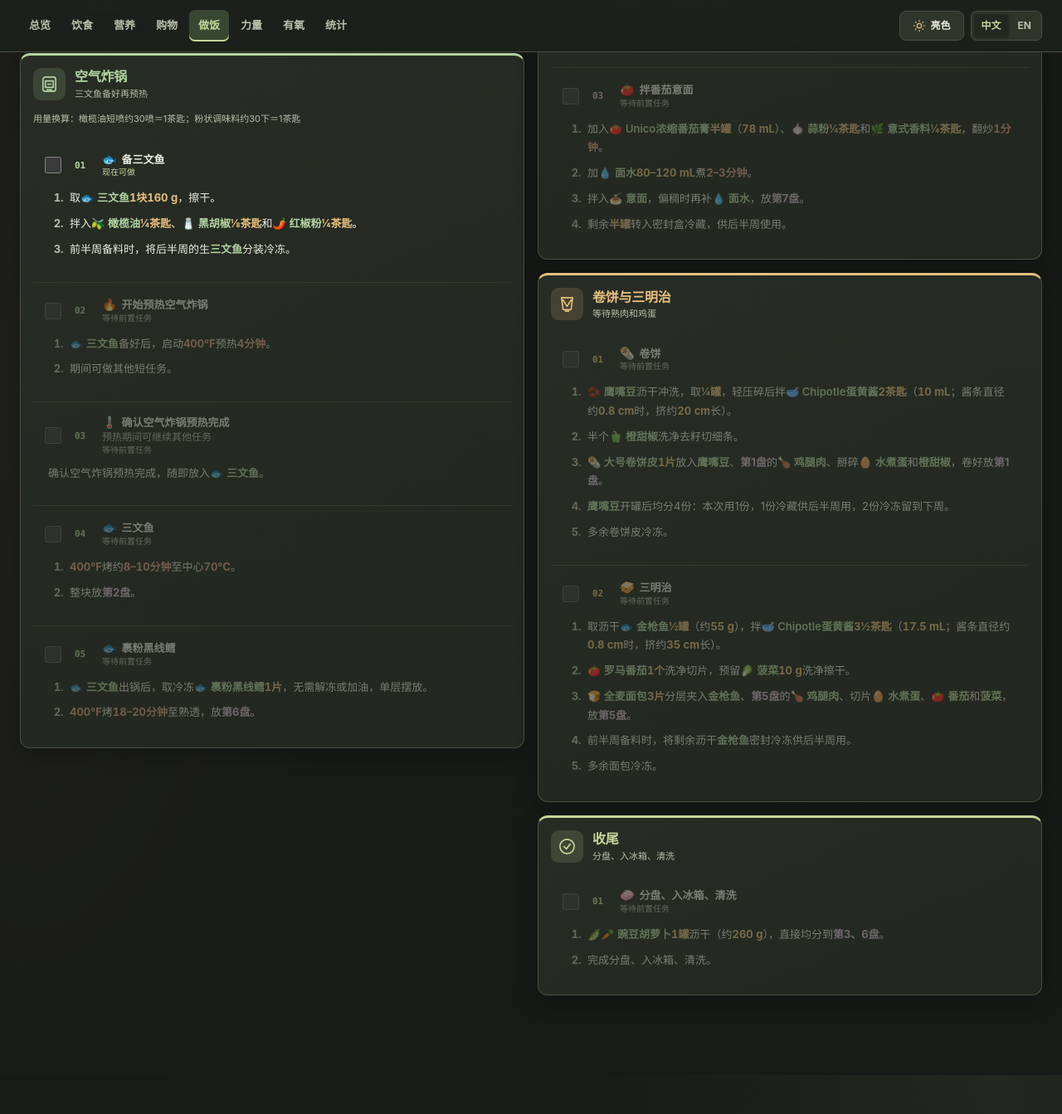
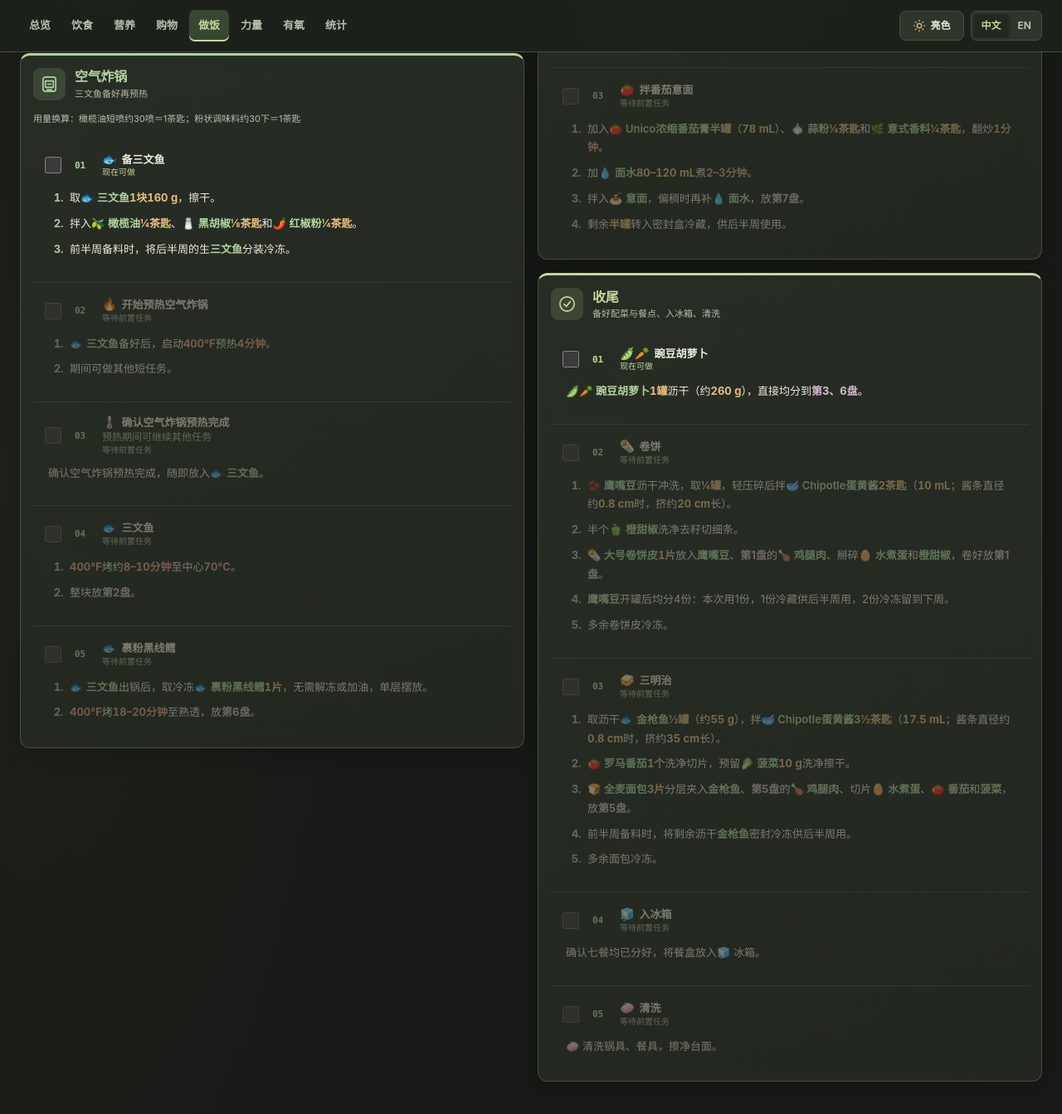
Before and after one commit to yunhaixiang/fitness, a Jekyll site: the page built from cooking.md, in a window 1280 px wide and 1400 px high, scrolled down 2768 px. Shown: the top 1343 px of the window at 83% size. Built offline with Jekyll 4.4.1, drawn with Linux system fonts in a browser that asks for light colours; some of the changed text lies outside the part shown.

Commit message:
Group assembly and separate cleanup tasks under finish

```diff
--- a/assets/cooking-flow.js
+++ b/assets/cooking-flow.js
@@ -49,9 +49,11 @@
     {"id": "spinach", "label": ["菠菜", "Spinach"], "note": ["", ""], "group": "large-wok", "before": [], "link": "#cook-spinach", "minutes": 5},
     {"id": "ground", "label": ["鸡肉末、西葫芦", "Ground Chicken and Zucchini"], "note": ["", ""], "group": "large-wok", "before": ["spinach"], "link": "#cook-ground", "minutes": 10},
     {"id": "tomato", "label": ["拌番茄意面", "Finish Tomato Spaghetti"], "note": ["", ""], "group": "large-wok", "before": ["ground", "pasta"], "link": "#cook-tomato", "minutes": 4},
-    {"id": "wrap", "label": ["卷饼", "Wrap"], "note": ["", ""], "group": "wrap", "before": ["chicken", "eggs"], "link": "#cook-wrap", "minutes": 4},
-    {"id": "sandwich", "label": ["三明治", "Sandwich"], "note": ["", ""], "group": "wrap", "before": ["chicken", "eggs", "wrap"], "link": "#cook-sandwich", "minutes": 4},
-    {"id": "finish", "label": ["分盘、入冰箱、清洗", "Portion, Refrigerate and Clean"], "note": ["", ""], "group": "finish", "before": ["rice", "potato", "ribs", "meatballs", "shrimp", "salmon", "dumplings", "curry", "season-noodles", "tomato", "wrap", "sandwich", "mushroom", "spinach", "haddock"], "link": "#cook-finish", "minutes": 15}
+    {"id": "peas-carrots", "label": ["豌豆胡萝卜", "Peas and Carrots"], "note": ["", ""], "group": "finish", "before": [], "link": "#cook-peas-carrots", "minutes": 3},
+    {"id": "wrap", "label": ["卷饼", "Wrap"], "note": ["", ""], "group": "finish", "before": ["chicken", "eggs"], "link": "#cook-wrap", "minutes": 4},
+    {"id": "sandwich", "label": ["三明治", "Sandwich"], "note": ["", ""], "group": "finish", "before": ["chicken", "eggs", "wrap"], "link": "#cook-sandwich", "minutes": 4},
+    {"id": "refrigerate", "label": ["入冰箱", "Refrigerate"], "note": ["", ""], "group": "finish", "before": ["rice", "potato", "ribs", "meatballs", "shrimp", "salmon", "dumplings", "curry", "season-noodles", "tomato", "wrap", "sandwich", "mushroom", "spinach", "haddock", "peas-carrots"], "link": "#cook-refrigerate", "minutes": 5},
+    {"id": "clean", "label": ["清洗", "Clean Up"], "note": ["", ""], "group": "finish", "before": ["refrigerate"], "link": "#cook-clean", "minutes": 7}
   ];
   const stepEmoji = {
     'prep-rice': '🍚', rice: '🍚',
@@ -66,7 +68,7 @@
     eggs: '🥚', dumplings: '🥟', pasta: '🍝', noodles: '🍜',
     mushroom: '🍄', curry: '🍛', 'season-noodles': '🌿',
     spinach: '🥬', ground: '🍗', tomato: '🍅',
-    wrap: '🌯', sandwich: '🥪', finish: '🧼'
+    'peas-carrots': '🫛🥕', wrap: '🌯', sandwich: '🥪', refrigerate: '🧊', clean: '🧼'
   };
   const groups = [
     {"id": "rice", "icon": "rice", "title": ["电饭煲", "Rice Cooker"], "hint": ["先启动", "Start Early"]},
@@ -75,11 +77,10 @@
     {"id": "pots", "icon": "pot", "title": ["煮锅一、煮锅二", "Pots 1 and 2"], "hint": ["两锅并行", "Two Parallel Pots"]},
     {"id": "small-wok", "icon": "pot", "title": ["小锅", "Saucepan"], "hint": ["蘑菇 → 咖喱酱 → 拌米粉", "Mushrooms → Curry Sauce → Noodles"]},
     {"id": "large-wok", "icon": "wok", "title": ["大锅", "Wok"], "hint": ["菠菜 → 鸡肉意面", "Spinach → Chicken Pasta"]},
-    {"id": "wrap", "icon": "wrap", "title": ["卷饼与三明治", "Wrap and Sandwich"], "hint": ["等待熟肉和鸡蛋", "Wait for Cooked Chicken and Eggs"]},
-    {"id": "finish", "icon": "finish", "title": ["收尾", "Finish"], "hint": ["分盘、入冰箱、清洗", "Portion, Refrigerate and Clean"]}
+    {"id": "finish", "icon": "finish", "title": ["收尾", "Finish"], "hint": ["备好配菜与餐点、入冰箱、清洗", "Assemble Meals, Refrigerate and Clean"]}
   ];
 
-  const instructionSections = [["rice", "rice", ["prep-rice", "rice"]], ["oven", "oven", ["oven-heat-start", "oven-heat", "prep-chicken", "chicken", "prep-potato", "potato", "prep-ribs", "ribs", "meatballs", "prep-shrimp", "shrimp"]], ["air-fryer", "air", ["prep-salmon", "air-heat-start", "air-heat", "salmon", "haddock"]], ["pot-one", "pots", ["egg-water", "eggs", "dumplings"]], ["pot-two", "pots", ["pasta-water", "pasta", "noodles"]], ["small-wok", "small-wok", ["mushroom", "curry", "season-noodles"]], ["large-wok", "large-wok", ["spinach", "ground", "tomato"]], ["wraps", "wrap", ["wrap", "sandwich"]], ["finish", "finish", ["finish"]]];
+  const instructionSections = [["rice", "rice", ["prep-rice", "rice"]], ["oven", "oven", ["oven-heat-start", "oven-heat", "prep-chicken", "chicken", "prep-potato", "potato", "prep-ribs", "ribs", "meatballs", "prep-shrimp", "shrimp"]], ["air-fryer", "air", ["prep-salmon", "air-heat-start", "air-heat", "salmon", "haddock"]], ["pot-one", "pots", ["egg-water", "eggs", "dumplings"]], ["pot-two", "pots", ["pasta-water", "pasta", "noodles"]], ["small-wok", "small-wok", ["mushroom", "curry", "season-noodles"]], ["large-wok", "large-wok", ["spinach", "ground", "tomato"]], ["finish", "finish", ["peas-carrots", "wrap", "sandwich", "refrigerate", "clean"]]];
   const instructions = new Map(), seasoningNotes = new Map();
   const mergedSections = [];
   for (const [headingId, group, steps] of instructionSections) {
@@ -246,7 +247,7 @@
     const sectionGroups = {
       dependencies: 'finish', rice: 'rice',
       oven: 'oven', 'air-fryer': 'air', 'pot-one': 'pots', 'pot-two': 'pots',
-      'small-wok': 'small-wok', 'large-wok': 'large-wok', wraps: 'wrap'
+      'small-wok': 'small-wok', 'large-wok': 'large-wok', finish: 'finish'
     };
     let section = null;
     for (const child of [...page.children]) {
--- a/assets/cooking-progress.js
+++ b/assets/cooking-progress.js
@@ -43,6 +43,11 @@
     const legacyHalf = parsed?.half === 'second' ? 'second' : 'first';
     const done = strings([2, 3].includes(parsed?.version) ? parsed.done : parsed?.[legacyHalf]);
     for (const id of ['oven-heat', 'air-heat']) if (done.includes(id) && !done.includes(id + '-start')) done.push(id + '-start');
+    // A completed legacy finish task included all three newly separated tasks.
+    if (done.includes('finish')) {
+      done.splice(done.indexOf('finish'), 1);
+      for (const id of ['peas-carrots', 'refrigerate', 'clean']) if (!done.includes(id)) done.push(id);
+    }
     // Legacy running tasks return to unchecked; only completion is persisted.
     return { version: 3, done };
   }
--- a/assets/cooking-scheduler.js
+++ b/assets/cooking-scheduler.js
@@ -5,7 +5,7 @@
   const horizon = 210;
   const beamWidth = 24;
   const pans = new Set(['mushroom', 'spinach', 'tomato', 'ground', 'curry']);
-  const continuous = new Set(['wrap', 'sandwich', 'finish']);
+  const continuous = new Set(['wrap', 'sandwich', 'peas-carrots', 'refrigerate', 'clean']);
   const activeTail = { tomato: 3, 'season-noodles': 3 };
   const capacity = { rice: 1, oven: 3, air: 1, 'pot-1': 1, 'pot-2': 1, saucepan: 1, wok: 1, counter: 1 };
   const resource = (task) => {
--- a/cooking.md
+++ b/cooking.md
@@ -340,8 +340,11 @@ cooking: true
 </li>
 </ol>
 
-<h2 id="wraps" data-en="Wrap and Sandwich">卷饼与三明治线程</h2>
+<!-- Cook to the product package directions where they differ. Rice noodle method: Erawan Walmart directions, boil dry noodles directly for 6–8 minutes, https://www.walmart.ca/en/ip/Erawan-Rice-Stick/6000199121439 . The timer starts with a 6-minute check; extend as needed. Shrimp is an olive-oil/panko adaptation; oven times vary with size and loading. -->
+
+<h2 id="finish" data-en="Finish">收尾线程</h2>
 <ol>
+<li class="cooking-task-source"><p data-en="Drain 1 can of 🫛🥕 peas and carrots (about 260 g) and divide equally between meals 3 and 6.">🫛🥕 豌豆胡萝卜1罐沥干（约260 g），直接均分到第3、6盘。</p></li>
 <li class="cooking-task-source">
 <ol lang="zh-CN" class="cooking-source-zh">
 <li>🫘 鹰嘴豆沥干冲洗，取¼罐，轻压碎后拌🥣 Chipotle蛋黄酱2茶匙（10 mL；酱条直径约0.8 cm时，挤约20 cm长）。</li>
@@ -374,19 +377,6 @@ cooking: true
 <li>Freeze spare 🍞 bread.</li>
 </ol>
 </li>
+<li class="cooking-task-source"><p data-en="Check that all seven meals are portioned, then put the meal containers in the 🧊 refrigerator.">确认七餐均已分好，将餐盒放入🧊 冰箱。</p></li>
+<li class="cooking-task-source"><p data-en="🧼 Wash the cookware and utensils, then wipe down the worktop.">🧼 清洗锅具、餐具，擦净台面。</p></li>
 </ol>
-<!-- Cook to the product package directions where they differ. Rice noodle method: Erawan Walmart directions, boil dry noodles directly for 6–8 minutes, https://www.walmart.ca/en/ip/Erawan-Rice-Stick/6000199121439 . The timer starts with a 6-minute check; extend as needed. Shrimp is an olive-oil/panko adaptation; oven times vary with size and loading. -->
-
-<h2 id="finish" data-en="Finish">收尾线程</h2>
-<ol>
-<li class="cooking-task-source">
-<ol lang="zh-CN" class="cooking-source-zh">
-<li>🫛🥕 豌豆胡萝卜1罐沥干（约260 g），直接均分到第3、6盘。</li>
-<li>完成分盘、入冰箱、清洗。</li>
-</ol>
-<ol lang="en" class="cooking-source-en" hidden>
-<li>Drain 1 can of 🫛🥕 peas and carrots (about 260 g) and divide equally between meals 3 and 6.</li>
-<li>Finish portioning, refrigerate and clean up.</li>
-</ol>
-</li>
-</ol>
```
Also changed, not shown: tests/cooking-progress.test.js (+22 -0 lines), tests/cooking-scheduler.test.js (+7 -7 lines).
